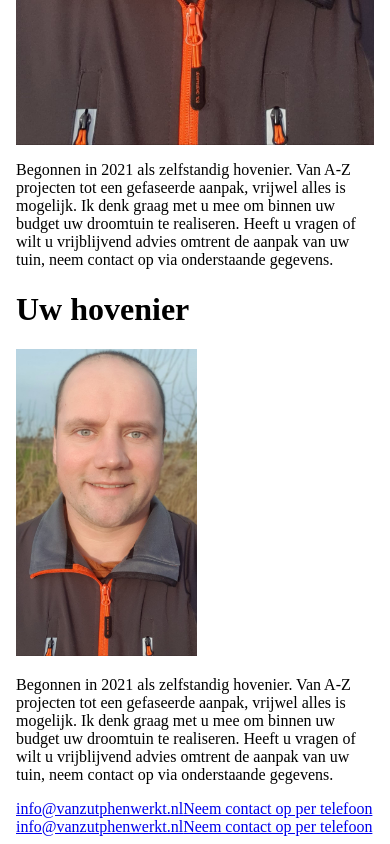
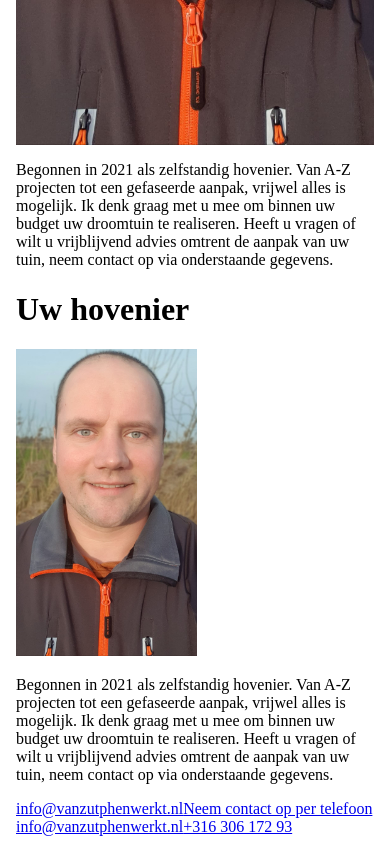
Before and after one commit to FrankvanZ/vanzutphenwerkt, a Next.js app: page / in a window 390 px wide. Shown: the part 735-1579 px from the top of the page. Built offline with nearby package versions, Linux system fonts and the light colour scheme.

Commit message:
telephone number changes

```diff
--- a/components/Footer.js
+++ b/components/Footer.js
@@ -8,7 +8,11 @@ export default function Footer() {
           <a href="mailto:info@vanzutphenwerkt.nl" className="font-bold">
             info@vanzutphenwerkt.nl
           </a>
-          <a href="tel:+31630617293" className="font-bold ml-8">
+          {/* <a
+            href="tel:+31630617293"
+            className="font-bold ml-8 text-white bg-black p-6 rounded-lg hover:bg-gray-700"
+          > */}
+          <a href="tel:+31630617293" className="font-bold ml-8 text-white">
             Neem contact op per telefoon
           </a>
         </div>
@@ -19,8 +23,12 @@ export default function Footer() {
           <a href="mailto:info@vanzutphenwerkt.nl" className="font-bold">
             info@vanzutphenwerkt.nl
           </a>
-          <a href="tel:+31630617293" className="font-bold ml-8">
-            Neem contact op per telefoon
+          {/* <a
+            href="tel:+31630617293"
+            className="font-bold ml-8 text-white bg-black p-6 rounded-lg hover:bg-gray-700"
+          > */}
+          <a href="tel:+31630617293" className="font-bold ml-8 text-white">
+            +316 306 172 93
           </a>
         </div>
       </div>
```
